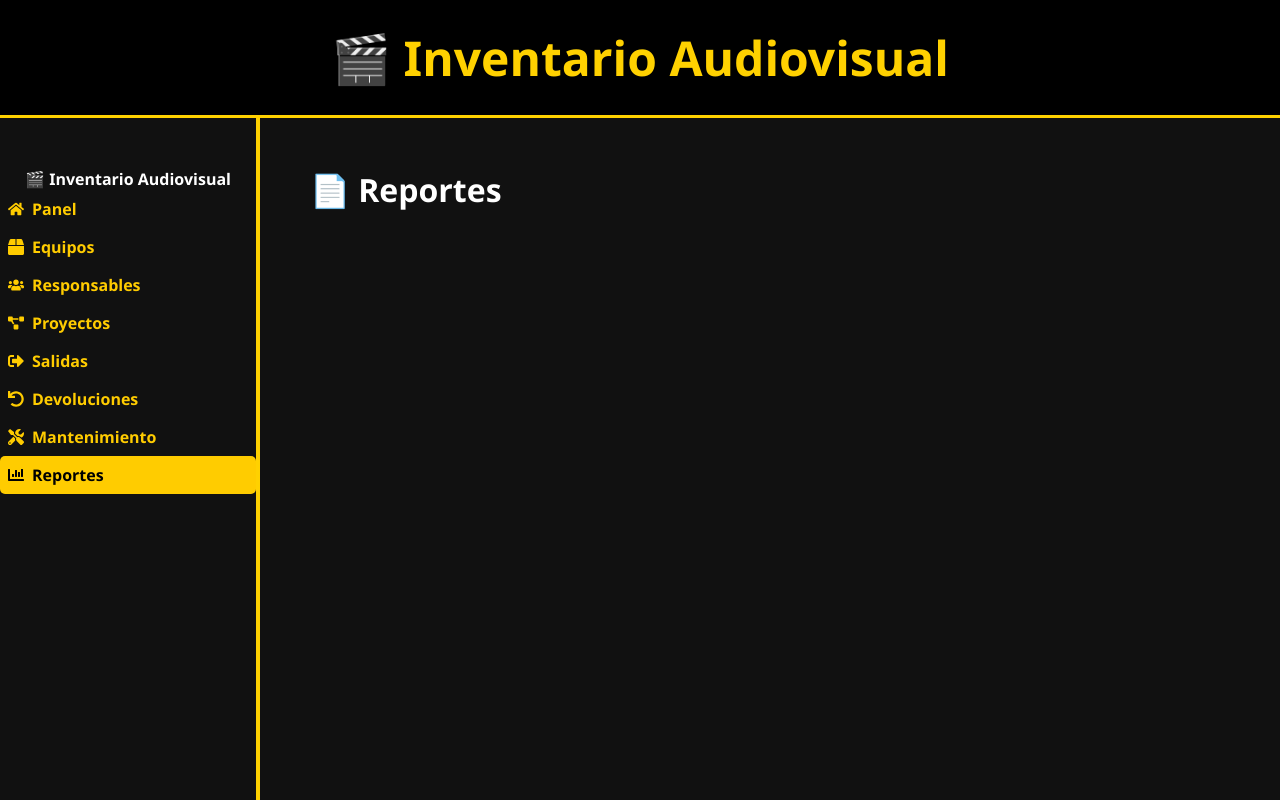
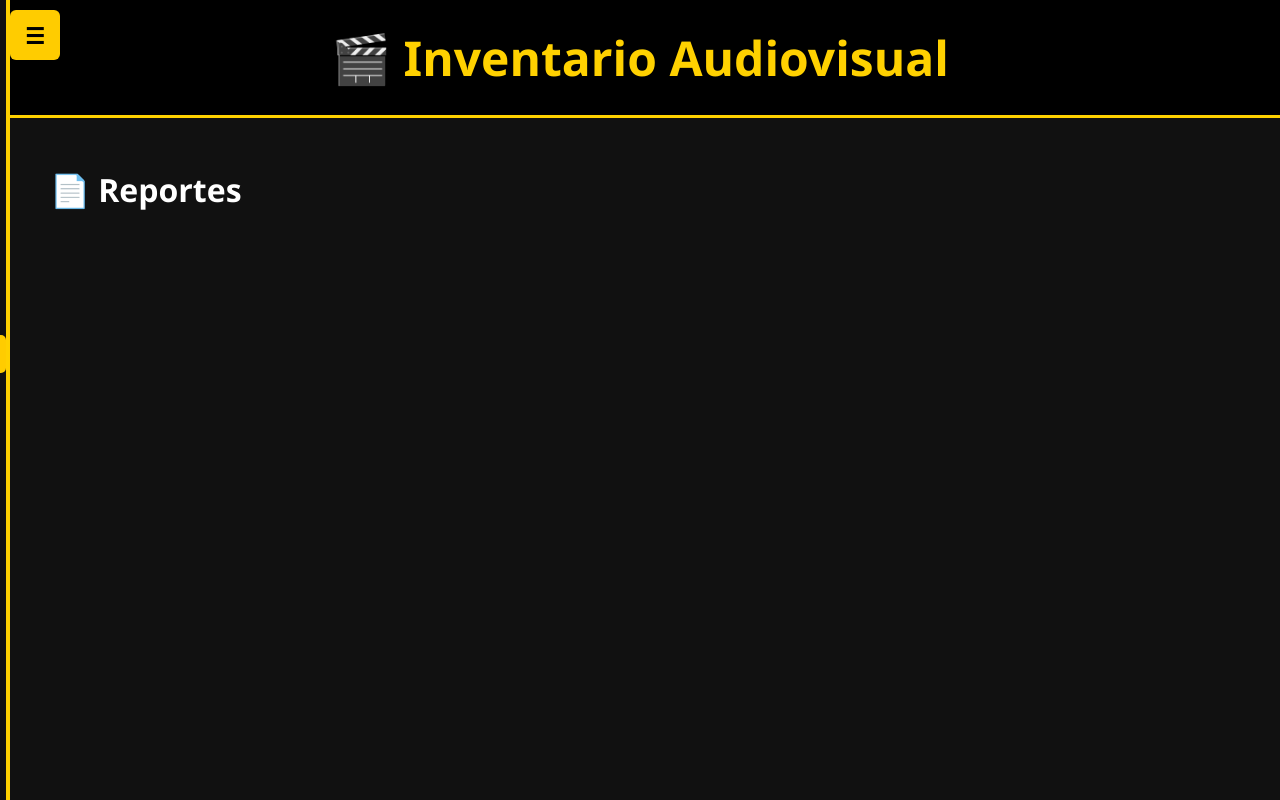
Before and after one commit to liastudio23/inventario-LIA-STUDIO, a React (Vite) app: page /reportes in a window 1280 px wide. Built offline with nearby package versions, Linux system fonts and the light colour scheme.

Commit message:
Mejoras responsive movil

```diff
--- a/src/components/Sidebar.css
+++ b/src/components/Sidebar.css
@@ -42,6 +42,13 @@
 
 @media (max-width: 768px) {
 
+  .page-container h1 {
+    font-size: 28px;
+    text-align: center;
+  }
+
+}
+
   .menu-toggle {
     display: block;
     position: fixed;
@@ -80,7 +87,6 @@
   .sidebar-title {
     font-size: 20px;
   }
-}
 .sidebar-title {
   font-size: 16px !important;
   text-align: center;
@@ -95,3 +101,20 @@
 .sidebar {
   width: 220px;
 }
+.sidebar {
+  width: 220px;
+}
+
+.sidebar-title {
+  font-size: 16px;
+  text-align: center;
+  margin-top: 50px;
+  line-height: 1.2;
+}
+
+.sidebar-logo {
+  width: 70px;
+  height: auto;
+  display: block;
+  margin: 0 auto 10px;
+}
```
